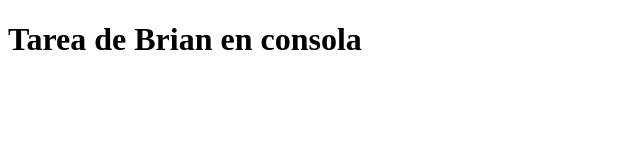
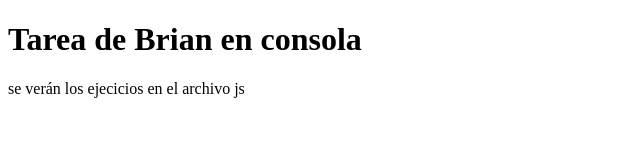
Before and after one commit to brianmuvel/Kodemia-Tareas, a plain HTML site: page index.html in a window 1280 px wide. Shown: the whole page, without its empty margins (0-640 px from the left). Drawn offline with Linux system fonts and the light colour scheme.

Commit message:
Se agrego una linea de codigo

```diff
--- a/index.html
+++ b/index.html
@@ -8,6 +8,7 @@
   </head>
   <body>
     <h1>Tarea de Brian en consola</h1>
+    <p>se verán los ejecicios en el archivo js</p>
     <script src="ejercicio.js"></script>
   </body>
 </html>
--- a/script.js
+++ b/script.js
@@ -92,3 +92,4 @@ for (let i=0; i < array.length; i++){
 
 
 }
+//en este por ejemplo
```
